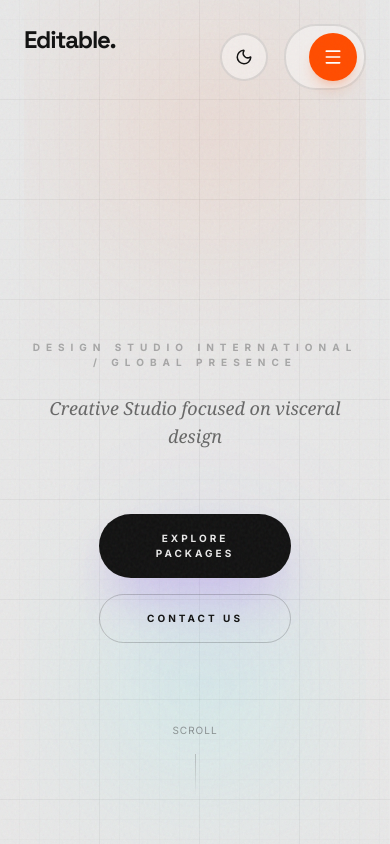
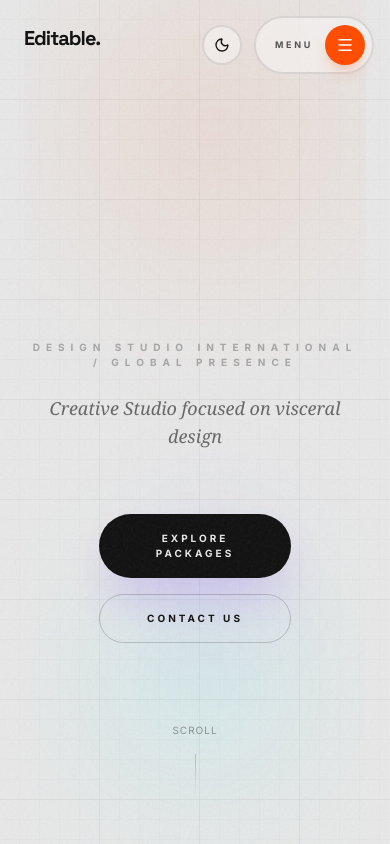
Before and after one commit to Zyroryek/Editable.-Brand-Co, a React (Vite) app: page / in a window 390 px wide. Shown: the top 844 px of the page. Built offline with nearby package versions, Linux system fonts and the light colour scheme; no server answers; the database is empty.

Commit message:
feat: Add favicon and adjust header UI
Includes favicon links for improved branding and PWA support.
Adjusts positioning, sizing, and styling of the theme toggle and menu buttons in the header for a more refined look and feel, especially on smaller screens.

```diff
--- a/index.html
+++ b/index.html
@@ -5,6 +5,8 @@
     <meta name="viewport" content="width=device-width, initial-scale=1.0" />
     <title>Editable. Creative Studio</title>
     <meta name="google-site-verification" content="ZRlrjZHCnjnNoMqRBZ1BUhqvJ8tamSsDNiywdOsV-dg" />
+    <link rel="icon" type="image/png" sizes="48x48" href="/favicon.png">
+    <link rel="apple-touch-icon" href="/favicon.png">
   </head>
   <body>
     <div id="root"></div>
--- a/src/components/Layout.tsx
+++ b/src/components/Layout.tsx
@@ -92,35 +92,35 @@ export default function Layout({ children }: { children: React.ReactNode }) {
       />
 
       {/* Top Fixed Actions */}
-      <div className="fixed top-0 right-0 z-[60] p-6 md:p-12 lg:p-16 flex items-center gap-4 pointer-events-none">
-        <div className="flex items-center gap-4 pointer-events-auto">
+      <div className="fixed top-0 right-0 z-[999] p-4 md:p-8 lg:p-12 flex items-center gap-3 pointer-events-none">
+        <div className="flex items-center gap-3 pointer-events-auto">
           <button
             onClick={toggleTheme}
-            className="w-12 h-12 flex items-center justify-center rounded-full glass hover:border-accent transition-all group shadow-xl"
+            className="w-10 h-10 md:w-12 md:h-12 flex items-center justify-center rounded-full glass hover:border-accent transition-all group shadow-2xl"
             title={`Switch to ${theme === "light" ? "dark" : "light"} mode`}
           >
-            {theme === "light" ? <Moon size={18} /> : <Sun size={18} className="text-accent" />}
+            {theme === "light" ? <Moon size={16} className="md:size-[18px]" /> : <Sun size={16} className="md:size-[18px] text-accent" />}
           </button>
 
           <button
             onClick={() => setIsMenuOpen(!isMenuOpen)}
-            className="flex items-center gap-4 group focus:outline-none pl-6 pr-2 py-2 rounded-full glass hover:border-accent transition-all shadow-xl"
+            className="flex items-center gap-3 group focus:outline-none pl-5 pr-2 py-2 rounded-full glass border border-white/20 hover:border-accent transition-all shadow-2xl backdrop-blur-xl"
           >
-            <span className="hidden sm:block text-[10px] uppercase tracking-[0.3em] font-black opacity-60 group-hover:opacity-100 group-hover:text-accent transition-all">
-              {isMenuOpen ? "Dismiss" : "Menu"}
+            <span className="text-[9px] md:text-[10px] uppercase tracking-[0.3em] font-black opacity-70 group-hover:opacity-100 group-hover:text-accent transition-all">
+              {isMenuOpen ? "Close" : "Menu"}
             </span>
-            <div className="w-12 h-12 flex items-center justify-center rounded-full bg-accent text-white group-hover:scale-110 transition-transform shadow-lg shadow-accent/20">
-              {isMenuOpen ? <X size={20} /> : <Menu size={20} />}
+            <div className="w-10 h-10 md:w-12 md:h-12 flex items-center justify-center rounded-full bg-accent text-white group-hover:scale-110 transition-transform shadow-lg shadow-accent/20">
+              {isMenuOpen ? <X size={18} className="md:size-5" /> : <Menu size={18} className="md:size-5" />}
             </div>
           </button>
         </div>
       </div>
 
       {/* Persistent Logo */}
-      <div className="fixed top-0 left-0 z-50 p-6 md:p-12 lg:p-16 pointer-events-none">
+      <div className="fixed top-0 left-0 z-[999] p-6 md:p-8 lg:p-12 pointer-events-none">
         <Link to="/" className="pointer-events-auto">
           <motion.span
-            className="text-2xl font-display font-black tracking-tighter block"
+            className="text-xl md:text-2xl font-display font-black tracking-tighter block mix-blend-difference"
             initial={{ opacity: 0, x: -20 }}
             animate={{ opacity: 1, x: 0 }}
           >
```
